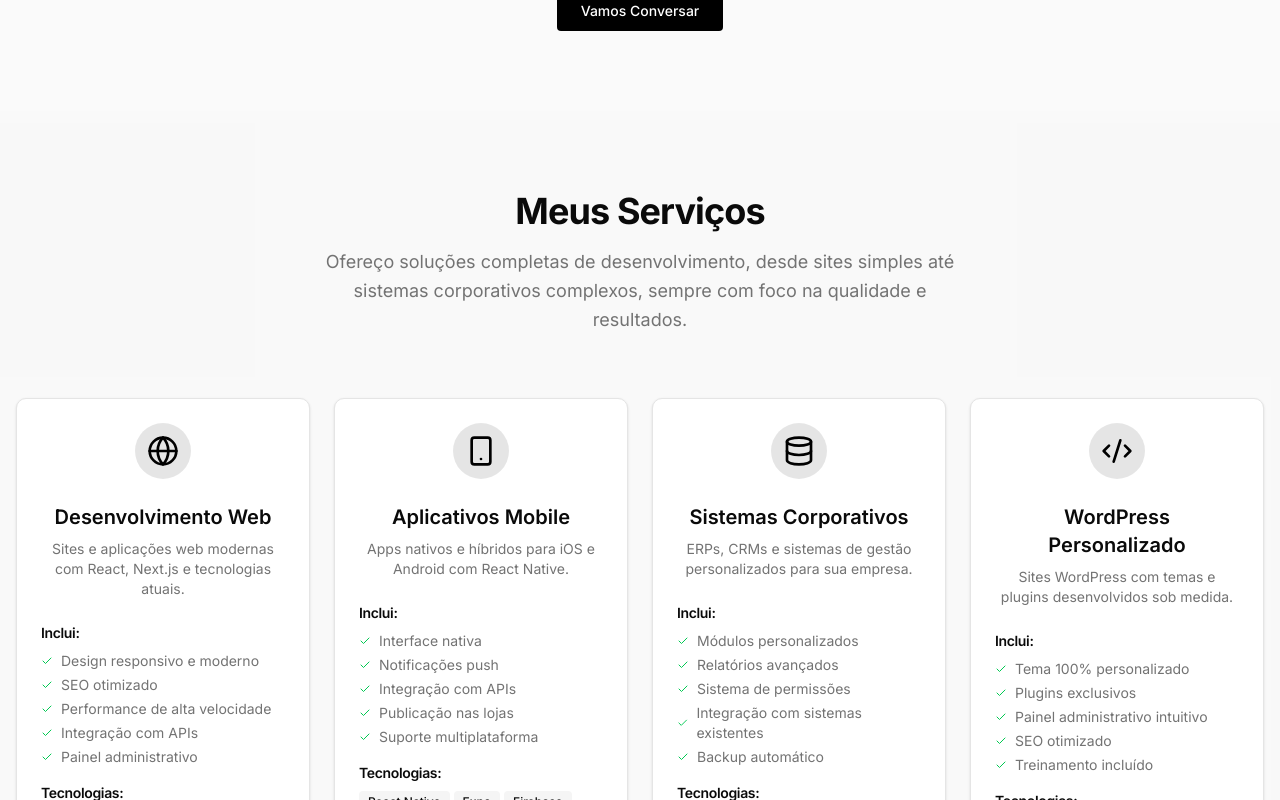
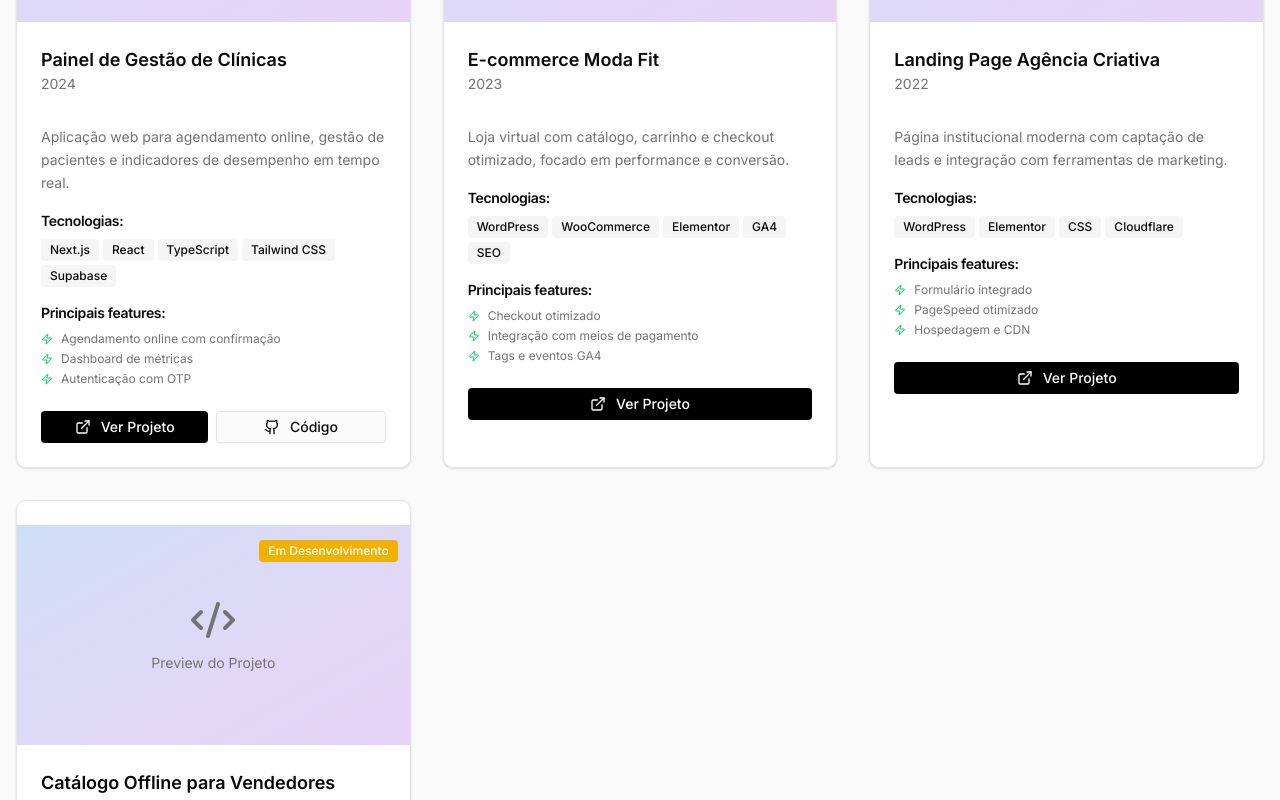
Before and after one commit to devguimaraes/Portif-lio-Bruno-Guimar-es-, a Next.js app: page / in a window 1280 px wide. Shown: the part 3180-3980 px from the top of the page. Built offline with nearby package versions, Linux system fonts and the light colour scheme.

Commit message:
feat(projects): preencher constants e apontar seção para dados externos
- Adiciona mock estruturado em `src/constants/projects.ts`
- `Projects` consome `PROJECTS` para facilitar substituição por projetos reais
- Base pronta para edição de títulos, descrições, links e status

```diff
--- a/src/constants/projects.ts
+++ b/src/constants/projects.ts
@@ -1 +1,79 @@
-export const PROJECTS = [];
+// Substitua por seus projetos reais quando quiser.
+// Estrutura esperada pelo componente :
+// { id: number, title: string, description: string, technologies: string[], category: "web"|"mobile"|"wordpress", features: string[], status: "completed"|"in-progress", year: string, liveUrl?: string, githubUrl?: string }
+export const PROJECTS = [
+  {
+    id: 1,
+    title: "Painel de Gestão de Clínicas",
+    description:
+      "Aplicação web para agendamento online, gestão de pacientes e indicadores de desempenho em tempo real.",
+    technologies: [
+      "Next.js",
+      "React",
+      "TypeScript",
+      "Tailwind CSS",
+      "Supabase",
+    ],
+    category: "web",
+    features: [
+      "Agendamento online com confirmação",
+      "Dashboard de métricas",
+      "Autenticação com OTP",
+      "Integração com WhatsApp",
+    ],
+    status: "completed",
+    year: "2024",
+    liveUrl: "https://exemplo-clinicas.app",
+    githubUrl: "https://github.com/seuusuario/clinicas-dashboard",
+  },
+  {
+    id: 2,
+    title: "E-commerce Moda Fit",
+    description:
+      "Loja virtual com catálogo, carrinho e checkout otimizado, focado em performance e conversão.",
+    technologies: ["WordPress", "WooCommerce", "Elementor", "GA4", "SEO"],
+    category: "wordpress",
+    features: [
+      "Checkout otimizado",
+      "Integração com meios de pagamento",
+      "Tags e eventos GA4",
+      "Otimizações de SEO on-page",
+    ],
+    status: "completed",
+    year: "2023",
+    liveUrl: "https://exemplo-modafit.com",
+  },
+  {
+    id: 3,
+    title: "Landing Page Agência Criativa",
+    description:
+      "Página institucional moderna com captação de leads e integração com ferramentas de marketing.",
+    technologies: ["WordPress", "Elementor", "CSS", "Cloudflare"],
+    category: "wordpress",
+    features: [
+      "Formulário integrado",
+      "PageSpeed otimizado",
+      "Hospedagem e CDN",
+      "SEO técnico básico",
+    ],
+    status: "completed",
+    year: "2022",
+    liveUrl: "https://exemplo-agencia.com",
+  },
+  {
+    id: 4,
+    title: "Catálogo Offline para Vendedores",
+    description:
+      "Aplicativo mobile de catálogo com sincronização e modo offline para equipes comerciais.",
+    technologies: ["React Native", "Expo", "SQLite", "TypeScript"],
+    category: "mobile",
+    features: [
+      "Sincronização de dados",
+      "Pesquisa e filtros",
+      "Favoritos e listas",
+      "Modo offline",
+    ],
+    status: "in-progress",
+    year: "2025",
+  },
+];
```
